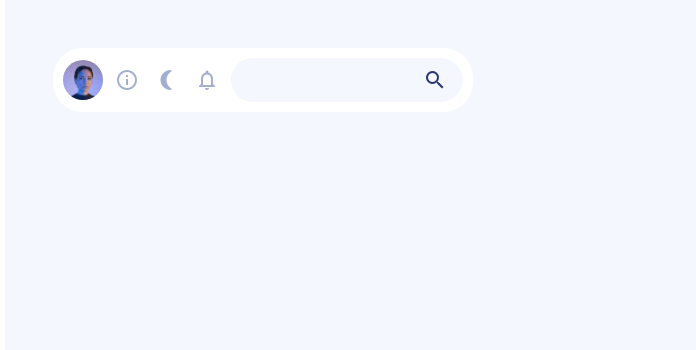
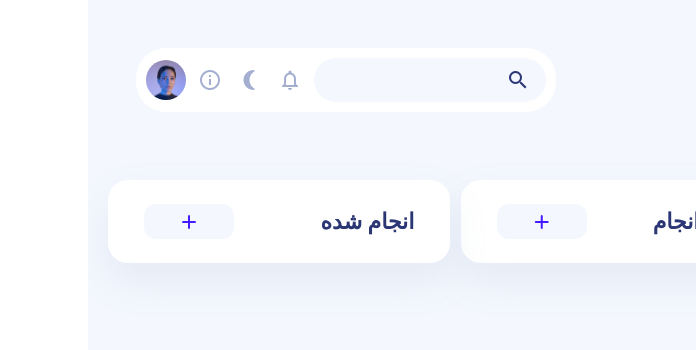
Before and after one commit to MRAlirad/admin-panel-vue, a Vue app: page /kanban in a window 1280 px wide. Shown: the top 350 px of the page, without its empty margins (584-1280 px from the left). Built offline with nearby package versions, Linux system fonts and the light colour scheme.

Commit message:
kanban - tasks

```diff
--- a/src/pages/Kanban.vue
+++ b/src/pages/Kanban.vue
@@ -1,3 +1,30 @@
 <template>
-    Kanban
+    <div class="kanban-page grid grid-cols-[1fr_1fr_1fr] gap-[1%]">
+        <div class="pending-tasks-container card px-9 py-6 ">
+            <div class="title-box flex items-center justify-between">
+                <h2 class="text-[22px] text-delftBlue font-bold">در انتظار تایید</h2>
+                <button class="btn w-[90px] h-[35px] text-blue bg-ghostWhite rounded-xl">
+                    <i class="material-icons material-icons-round"> add </i>
+                </button>
+            </div>
+        </div>
+
+        <div class="running-tasks-container card px-9 py-6 ">
+            <div class="title-box flex items-center justify-between">
+                <h2 class="text-[22px] text-delftBlue font-bold">در حال انجام</h2>
+                <button class="btn w-[90px] h-[35px] text-blue bg-ghostWhite rounded-xl">
+                    <i class="material-icons material-icons-round"> add </i>
+                </button>
+            </div>
+        </div>
+
+        <div class="done-task-container card px-9 py-6 ">
+            <div class="title-box flex items-center justify-between">
+                <h2 class="text-[22px] text-delftBlue font-bold">انجام شده</h2>
+                <button class="btn w-[90px] h-[35px] text-blue bg-ghostWhite rounded-xl">
+                    <i class="material-icons material-icons-round"> add </i>
+                </button>
+            </div>
+        </div>
+    </div>
 </template>
```
